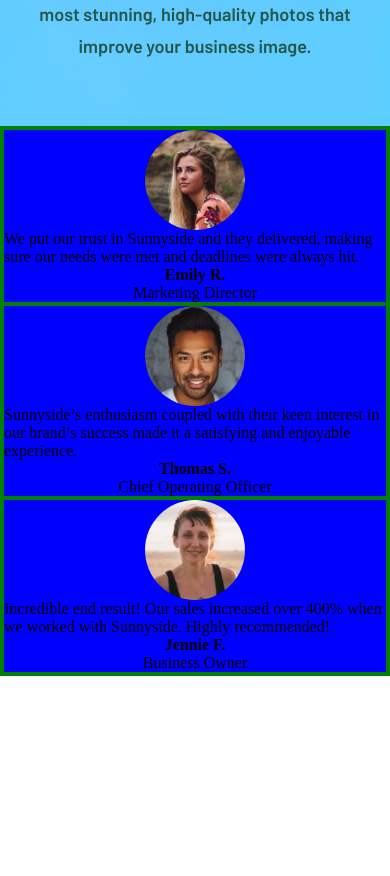
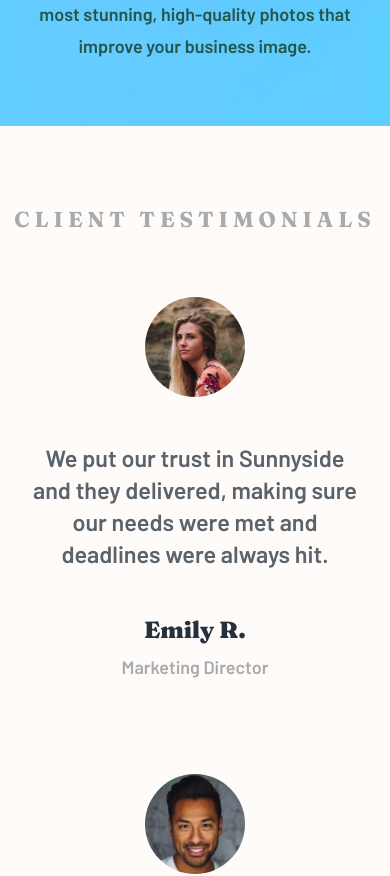
Before and after one commit to diegopaff/Frontend-Mentor_ch_04, a React (Vite) app: page / in a window 390 px wide. Shown: the part 3960-4836 px from the top of the page. Before the commit the page ends 4636 px from the top, so only its background shows below. Built offline with nearby package versions, Linux system fonts and the light colour scheme.

Commit message:
Testimonial Section responsive

```diff
--- a/src/scss/abstracts/_typography.scss
+++ b/src/scss/abstracts/_typography.scss
@@ -5,3 +5,7 @@ $Fraunces: 'Fraunces', serif;
 //spacings
 
 $h1-spacing: 8px;
+
+//general items spacing
+
+$general-spacing: 32px;
--- a/src/scss/components/TestimonialCard.scss
+++ b/src/scss/components/TestimonialCard.scss
@@ -1,10 +1,46 @@
+@use '../abstracts' as abs;
+
 .testimonial{
     display: flex;
     flex-direction: column;
-    border: 2px solid green;
+    align-items: center;
+    gap: abs.$general-spacing*1.4;
+    padding-block-start: abs.$general-spacing*2;
+    padding-block-end: abs.$general-spacing;
 
     &__avatar{
         border-radius: 50%;
         width: 100px;
     }
+    &__description{
+        font-family: abs.$Barlow;
+        font-weight: 900;
+        font-size: calc(18px *1.3);
+        text-align: center;
+        line-height: abs.$general-spacing ;
+        padding-inline: abs.$general-spacing;
+        color: abs.$very-dark-grayish-blue;
+
+    }
+
+    &__name{
+        font-size: calc(18px *1.3);
+        font-family: abs.$Fraunces;
+        color: abs.$very-dark-desaturated-blue;
+        font-weight: 900;
+    }
+
+    &__position{
+        font-family: abs.$Barlow;
+        font-weight: 600;
+        font-size: 18px;
+        color: abs.$grayish-blue;
+        margin-top: -32px;
+    }
 }
+
+
+@media (min-width: 1024px) {
+
+
+}
--- a/src/scss/sections/_testimonials.scss
+++ b/src/scss/sections/_testimonials.scss
@@ -1,7 +1,44 @@
-.testimonial{
+@use '../abstracts' as abs;
+
+.testimonials{
     display: flex;
     flex-direction: column;
+    align-items: center;
     justify-content: center;
-    align-items: center;
-    background-color: blue;
+    background-color: abs.$background-about;
+    padding-block: abs.$general-spacing*2;
+
+    & h2{
+        font-size: calc(18px *1.2);
+        font-family: abs.$Fraunces;
+        color: abs.$grayish-blue;
+        letter-spacing: 5px;
+        margin-top: 16px;
+
+    }
+
+    & .testimonialCard-container{
+        display: flex;
+        flex-direction: column;
+    }
 }
+
+
+
+@media (min-width: 1024px) {
+
+    .testimonials{
+        padding-block: abs.$general-spacing*4;
+
+
+        & .testimonialCard-container{
+            flex-direction: row;
+            padding-inline: 32px*5;
+            padding-block: 32px;
+            gap: 32px;
+        }
+    }
+
+
+
+}
--- a/src/sections/Testimonials.jsx
+++ b/src/sections/Testimonials.jsx
@@ -8,8 +8,12 @@ const Testimonials = () => {
 
 
   return (
-    <div id='Testimonials' className='testimonial'>
+    <div id='Testimonials' className='testimonials'>
+
+      <h2>CLIENT TESTIMONIALS</h2>
+      <div className='testimonialCard-container'>
         {dataTestimonials.map((el, index)=> <TestimonialCard {...el} key={index}/>)}
+      </div>
 
     </div>
   )
```
